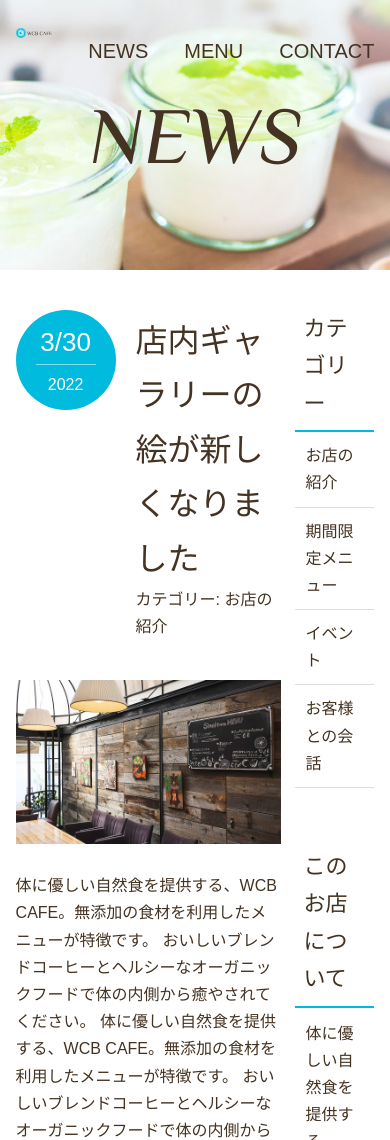
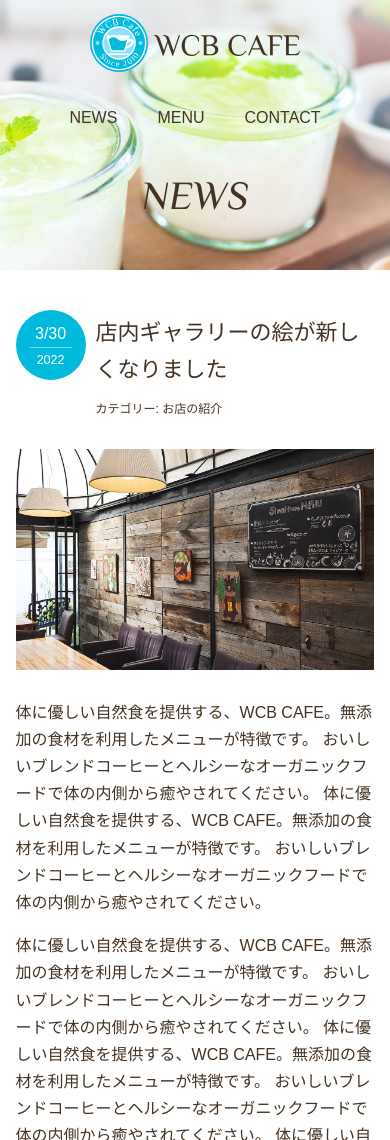
Before and after one commit to victer-star/fullscreen-site, a plain HTML site: page news.html in a window 390 px wide. Shown: the top 1140 px of the page. Drawn offline with Linux system fonts and the light colour scheme; some packages are replaced by stand-ins of ours; a web font is replaced by a local one.

Commit message:
responsive finish

```diff
--- /dev/null
+++ b/css/mobile.css
@@ -0,0 +1,74 @@
+/* モバイル版 */
+@media screen and (max-width: 600px) {
+  /*------- ホームページ --------*/
+  .page-title {
+    font-size: 2.5rem;
+  }
+
+  /* ヘッダー */
+  .main-nav {
+    font-size: 1rem;
+    margin-top: 16px;
+  }
+
+  .main-nav li {
+    margin: 0 20px;
+  }
+
+  .page-header {
+    flex-direction: column;
+    align-items: center;
+  }
+
+  /* ホーム */
+  .page-content {
+    margin-top: 20px;
+  }
+
+  /*------ ニュースページ ------*/
+  .news-contents {
+    flex-direction: column;
+  }
+
+  article,
+  aside {
+    width: 100%;
+  }
+
+  #news .page-title {
+    margin-top: 30px;
+  }
+
+  aside {
+    margin-top: 60px;
+  }
+
+  .post-info {
+    margin-bottom: 30px;
+  }
+
+  .post-title {
+    font-size: 1.375rem;
+  }
+
+  .post-date {
+    width: 70px;
+    height: 70px;
+    font-size: 1rem;
+  }
+
+  .post-date span {
+    font-size: 0.785rem;
+    padding-top: 2px;
+  }
+
+  .post-cat {
+    font-size: 0.75rem;
+    margin-top: 10px;
+  }
+
+  .post-title,
+  .post-cat {
+    margin-left: 80px;
+  }
+}
--- a/news.html
+++ b/news.html
@@ -26,6 +26,7 @@
 
     <!-- style.cssファイル -->
     <link rel="stylesheet" href="css/style.css" />
+    <link rel="stylesheet" href="css/mobile.css" />
   </head>
   <body>
     <div id="news" class="big-bg">
```
Also changed, not shown: index.html (+3 -1 lines).
